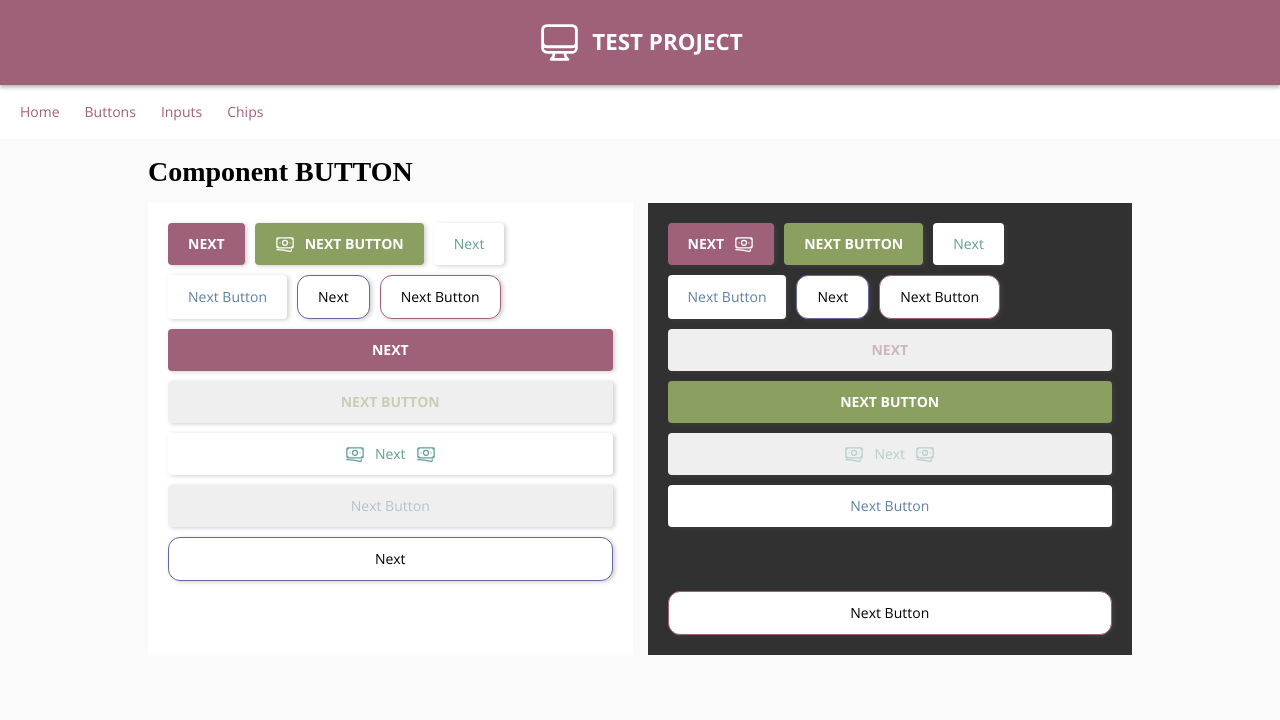
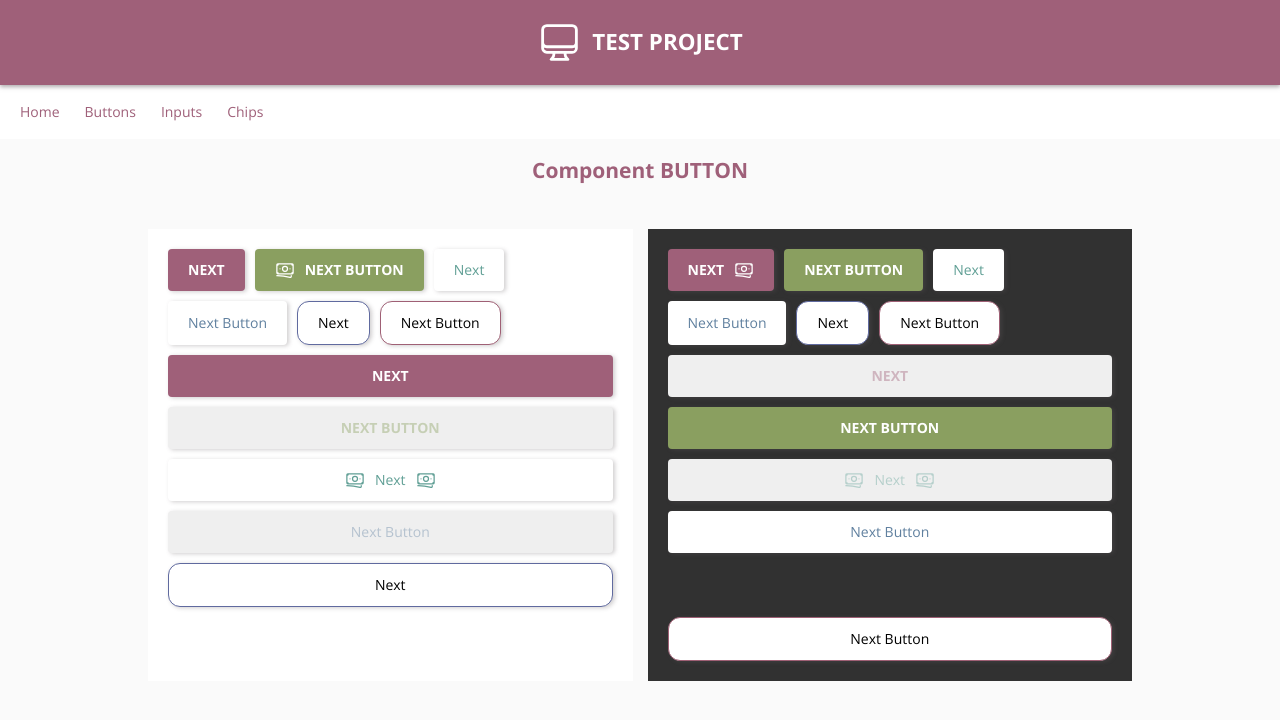
Before and after one commit to polinakhadorchanka/Test-NextJS-app, a Next.js app: page /buttons in a window 1280 px wide. Shown: the top 720 px of the page. Built offline with nearby package versions, Linux system fonts and the light colour scheme.

Commit message:
updated headlines

```diff
--- a/pages/buttons.tsx
+++ b/pages/buttons.tsx
@@ -8,7 +8,7 @@ const Buttons = () => {
       <div className={'container'}>
         <div className={'content'}>
           <div className={'content__description'}>
-            <h1>Component BUTTON</h1>
+            <h2>Component BUTTON</h2>
           </div>
           <div className={'content__column content__column_light'}>
             <Button>Next</Button>
--- a/pages/chips.tsx
+++ b/pages/chips.tsx
@@ -38,7 +38,7 @@ const Chips = () => {
       <div className={'container'}>
         <div className={'content'}>
           <div className={'content__description'}>
-            <h1>Component CHIP & CHIPSGROUP</h1>
+            <h2>Component CHIP & CHIPSGROUP</h2>
           </div>
           <div className={'content__column content__column_light'}>
             <ChipsGroup chips={elements} setChips={setElements} style={'contrast'}/>
--- a/pages/inputs.tsx
+++ b/pages/inputs.tsx
@@ -26,7 +26,7 @@ const Inputs = () => {
       <div className={'container'}>
         <div className={'content'}>
           <div className={'content__description'}>
-            <h1>Component INPUT</h1>
+            <h2>Component INPUT</h2>
           </div>
           <div className={'content__column content__column_light'}>
             <Input name={'i1'} type={'text'} label={'Input'} required={true}
```
